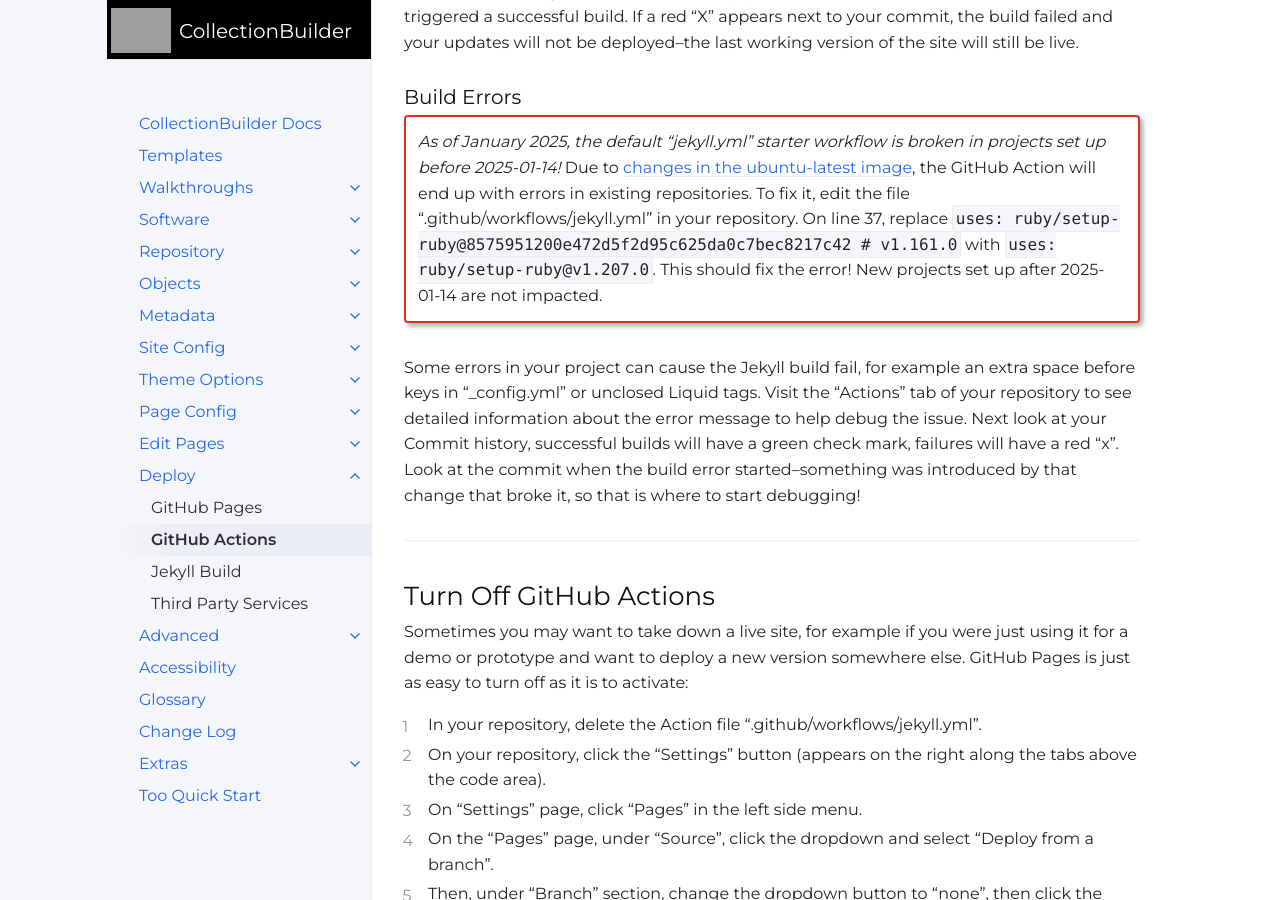
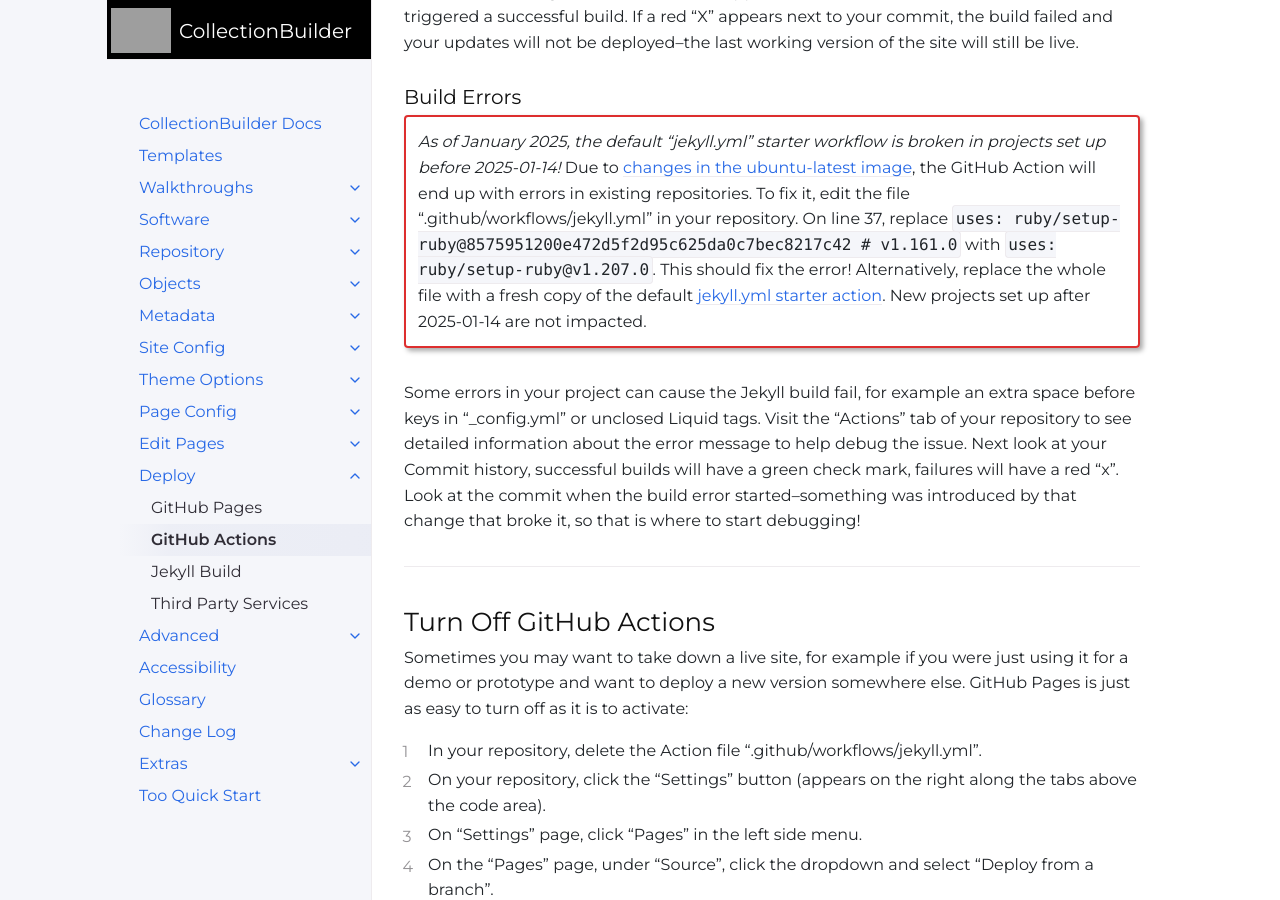
Before and after one commit to CollectionBuilder/cb-docs, a Jekyll site: the page built from docs/deploy/actions.md, in a window 1280 px wide and 900 px high, scrolled down 1673 px. Built offline with Jekyll 4.4.1, drawn with Linux system fonts in a browser that asks for light colours; comment, search, counter and statistics services are not loaded.

Commit message:
actions issues note

```diff
--- a/docs/deploy/actions.md
+++ b/docs/deploy/actions.md
@@ -56,6 +56,7 @@ Due to [changes in the ubuntu-latest image](https://github.com/actions/runner-im
 To fix it, edit the file ".github/workflows/jekyll.yml" in your repository.
 On line 37, replace `uses: ruby/setup-ruby@8575951200e472d5f2d95c625da0c7bec8217c42 # v1.161.0` with `uses: ruby/setup-ruby@v1.207.0`.
 This should fix the error!
+Alternatively, replace the whole file with a fresh copy of the default [jekyll.yml starter action](https://github.com/actions/starter-workflows/blob/main/pages/jekyll.yml).
 New projects set up after 2025-01-14 are not impacted.
 {:.alert .alert-red}
 
```
